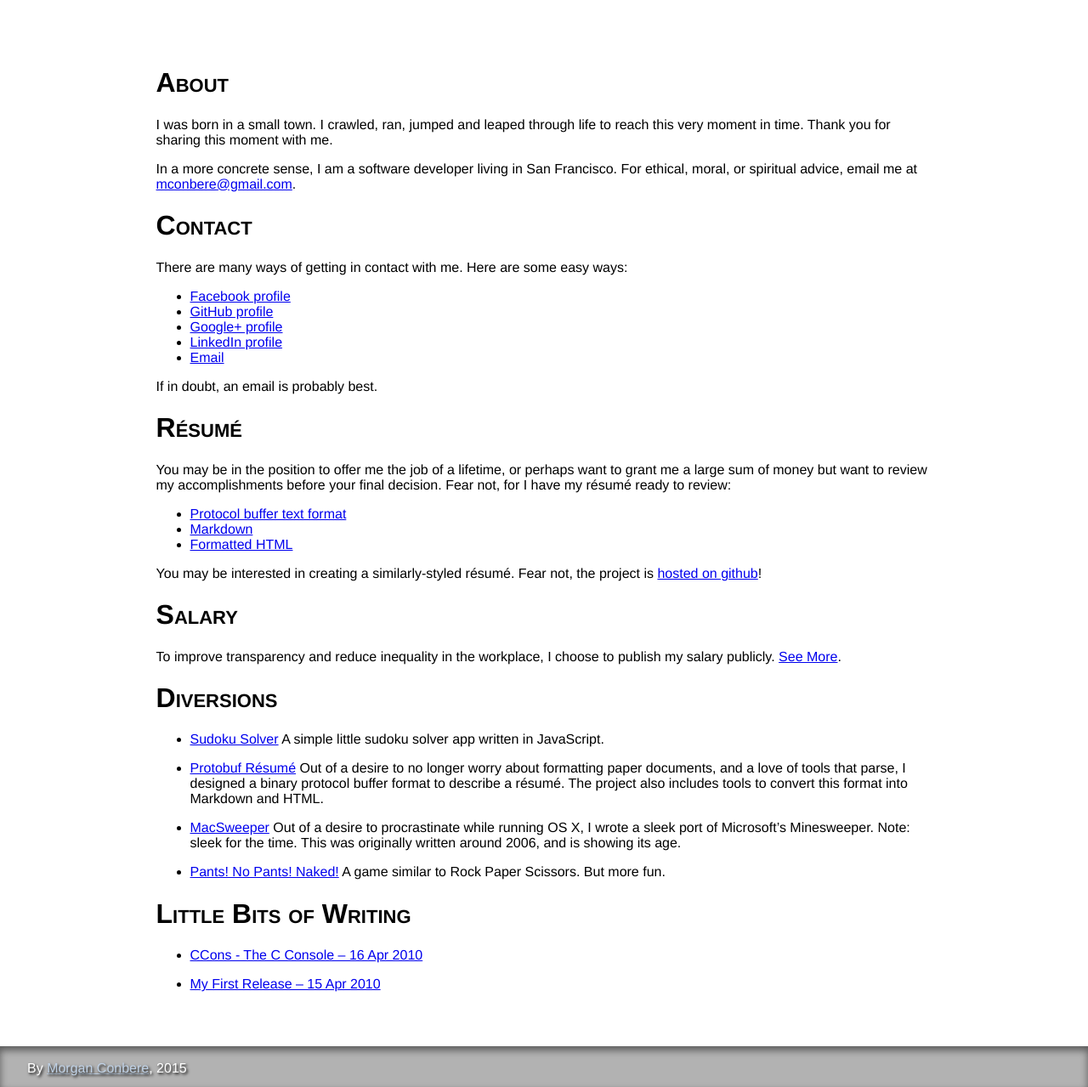
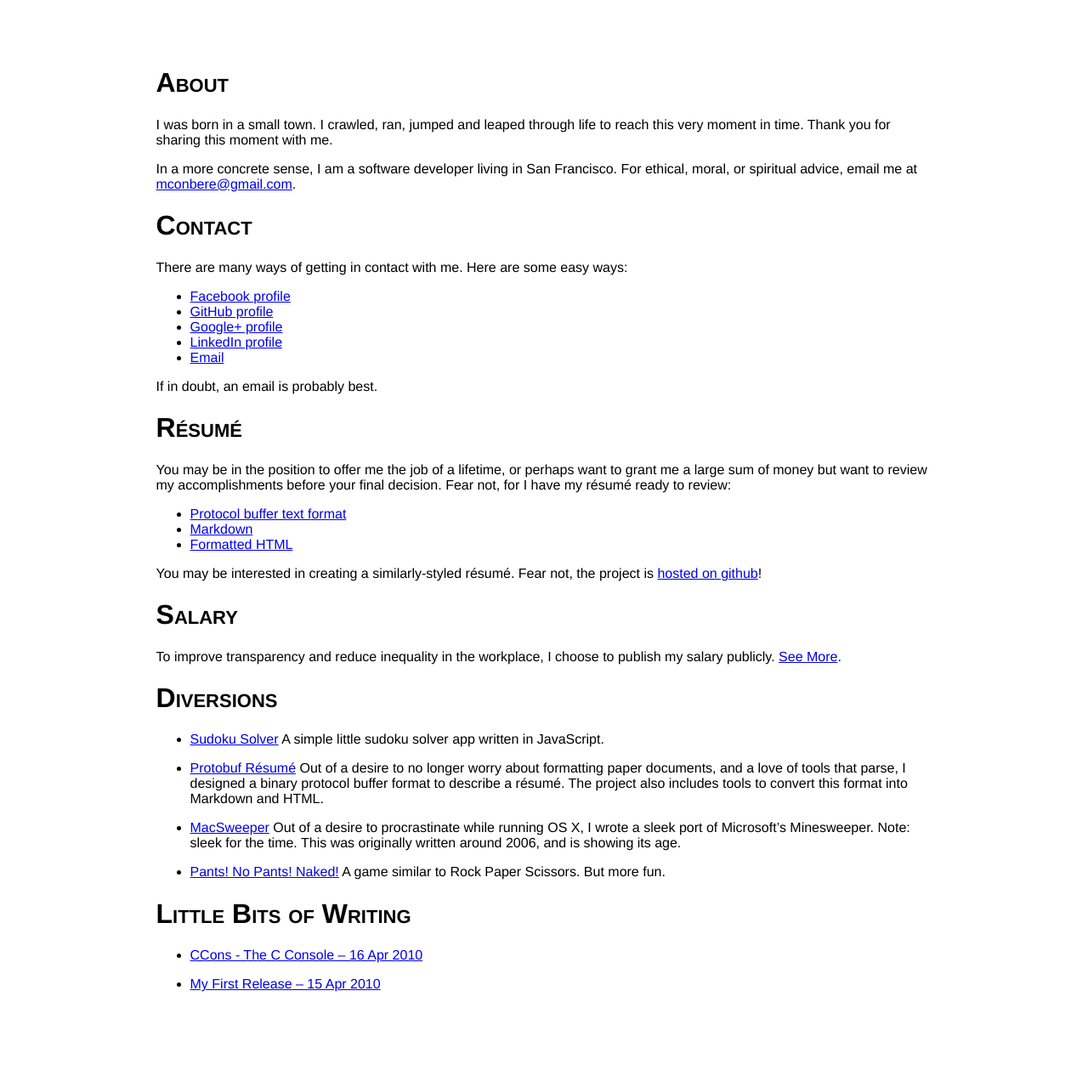
Before and after one commit to mconbere/mconbere.github.com, a Jekyll site: the page built from index.markdown, in a window 1280 px wide. Shown: the whole page at 85% size. Built offline with Jekyll 4.4.1, drawn with Linux system fonts in a browser that asks for light colours.

Commit message:
Clean up resume

```diff
--- a/_layouts/default.html
+++ b/_layouts/default.html
@@ -26,10 +26,6 @@
     <div id="body">
         {{ content }}
     </div>
-
-    <div id="footer">
-        <p class="left">By <a href="http://morgan.conbere.org/">Morgan Conbere</a>, 2015</p>
-    </div>
 </div>
 
 </body>
--- a/_layouts/post.html
+++ b/_layouts/post.html
@@ -28,10 +28,6 @@
 
         {{ content }}
     </div>
-
-    <div id="footer">
-        <p class="left">By <a href="http://morgan.conbere.org/">Morgan Conbere</a>, 2012</p>
-    </div>
 </div>
 
 </body>
--- a/css/main.css
+++ b/css/main.css
@@ -16,12 +16,6 @@ html, body {
     padding-bottom: 6em;
 }
 
-#footer {
-    position: absolute;
-    bottom: 0;
-    width: 100%;
-}
-
 h1 {
     font-variant: small-caps;
 }
@@ -29,24 +23,3 @@ h1 {
 html {
     font-family: 'Helvetica Neue', Helvetica, 'Segoe UI', Arial, freesans, sans-serif;
 }
-
-#footer {
-    height: 3em;
-    background: rgba(0, 0, 0, 0.3);
-    box-shadow: inset 0px 0.3em 0.5em rgba(0, 0, 0, 0.5);
-    -webkit-box-shadow: inset 0px 0.3em 0.5em rgba(0, 0, 0, 0.5);
-}
-
-#footer p {
-    margin: 0;
-    padding: 2ex 2em 0;
-    color: white;
-    text-shadow: black 0.1em 0.1em 0.2em;
-}
-
-#footer p.left { float: left; }
-#footer p.right { float: right; }
-#footer a:link { color: rgb(191, 209, 229); }
-#footer a:visited { color: rgb(233, 207, 236); }
-#footer a:active { color: white; }
-#footer a:hover { color: white; }
```
Also changed, not shown: 1 other file.
